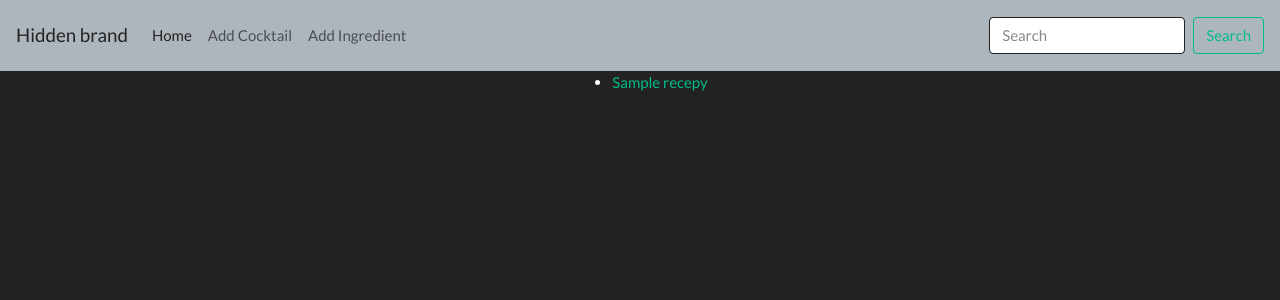
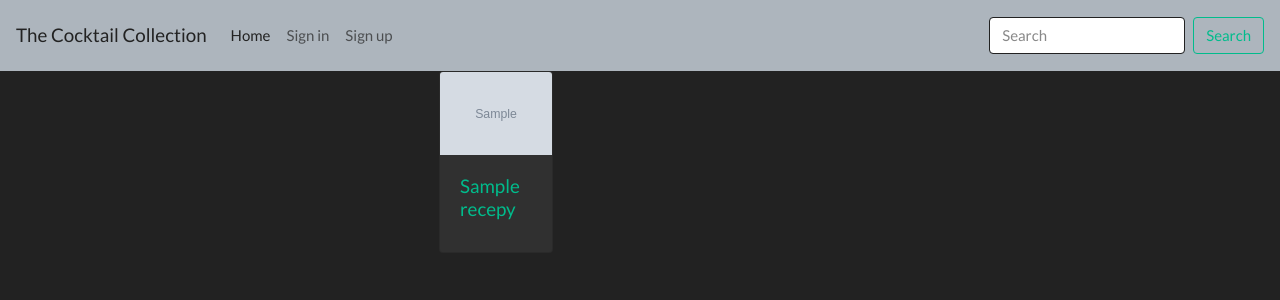
Before and after one commit to jourm/TheCocktailCollection, a Flask app: page / in a window 1280 px wide. Shown: the top 300 px of the page. Run offline with Flask 2, Linux system fonts and the light colour scheme; grey boxes marked "Sample" are stand-in pictures; a database or web service that is not in the repository returns one stand-in record (values such as "Sample title"); some libraries are stand-ins or nearby versions.

Commit message:
uppdate homepage and navbar

```diff
--- a/templates/base.html
+++ b/templates/base.html
@@ -16,16 +16,24 @@
     <span class="navbar-toggler-icon"></span>
   </button>
 		<div class="collapse navbar-collapse" id="navbarTogglerDemo01">
-			<a class="navbar-brand" href="#">Hidden brand</a>
+			<a class="navbar-brand" href="{{ url_for('home') }}">The Cocktail Collection</a>
 			<ul class="navbar-nav mr-auto mt-2 mt-lg-0">
 				<li class="nav-item active">
-					<a class="nav-link" href="#">Home</a>
+					<a class="nav-link" href="{{ url_for('home') }}">Home</a>
 				</li>
+                {% if 'username' in session %}
 				<li class="nav-item">
 					<a class="nav-link" href="{{url_for('add_cocktail')}}">Add Cocktail</a>
 				</li>
 				<li class="nav-item">
 					<a class="nav-link" href="{{url_for('add_ingredient')}}">Add Ingredient</a>
+				</li>
+                {% endif %}
+                <li class="nav-item">
+					<a class="nav-link" href="{{url_for('user_home')}}">Sign in</a>
+				</li>
+                 <li class="nav-item">
+					<a class="nav-link" href="{{url_for('register')}}">Sign up</a>
 				</li>
 			</ul>
 			<form class="form-inline my-2 my-lg-0">
--- a/templates/home.html
+++ b/templates/home.html
@@ -3,13 +3,18 @@
 The Cocktail Collection
 {% endblock %}
 {% block content %}
-<ul>
+<div class="row">
 	{% for recepie in recepies %}
-	<li>
-		<a href="{{url_for('get_recepie', recepie_id=recepie['_id'])}}">{{ recepie['name'] }}</a>
-	</li>
+	<div class="col-sm-12 col-md-6 col-lg-4">
+		<div class="card" >
+			<img src="{{ recepie['img-url'] }}" class="card-img-top" alt="image of cocktail">
+			<div class="card-body">
+				<h5 class="card-title"><a href="{{url_for('get_recepie', recepie_id=recepie['_id'])}}">{{ recepie['name'] }}</a></h5>
+			</div>
+		</div>
+	</div>
 	{% endfor %}
-</ul>
+</div>
 
 {% endblock %}
 {% block script %}
```
